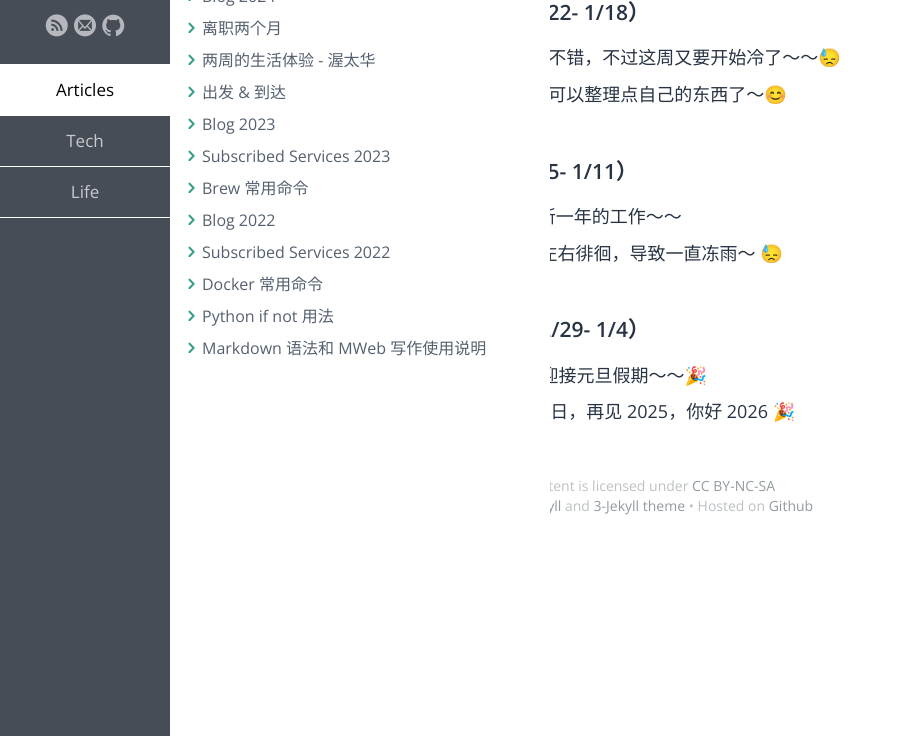
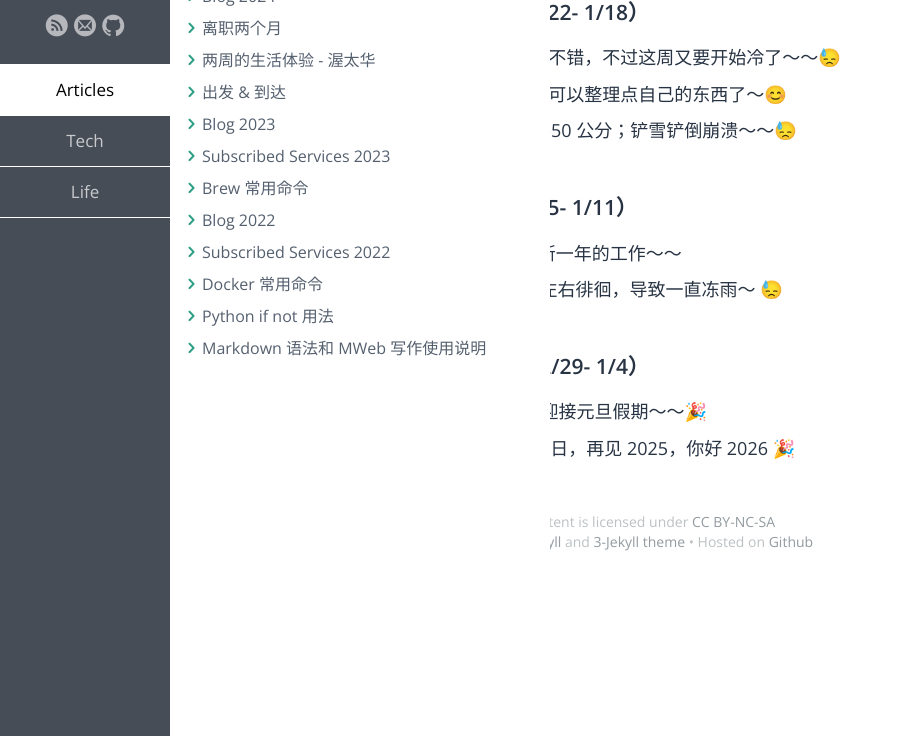
Before and after one commit to samxupeiran/samxupeiran.github.io, a Jekyll site: the page built from _posts/life/2025-12-29-my-blog.md, in a window 1280 px wide, cut to the strip 164-900 px from the top of the page. Shown: the whole strip, without its empty margins (0-903 px from the left). Built offline with Jekyll 4.4.1, drawn with Linux system fonts in a browser that asks for light colours; some web fonts are replaced.

Commit message:
feat: add weekly blog 1/16

```diff
--- a/_posts/life/2025-12-29-my-blog.md
+++ b/_posts/life/2025-12-29-my-blog.md
@@ -9,6 +9,7 @@ tags: Blog
 - ### 2026 年 1 月 第 3 周（1/22- 1/18）
      - 1/12 周一了，最近温度很不错，不过这周又要开始冷了～～😓
      - 1/14 最近工作不是很忙；可以整理点自己的东西了～😊
+     - 1/16 感觉昨天下的雪有 4-50 公分；铲雪铲倒崩溃～～😓
 
 - ### 2026 年 1 月 第 2 周（1/5- 1/11）
      - 1/5 元旦假期结束，迎接新一年的工作～～
```
